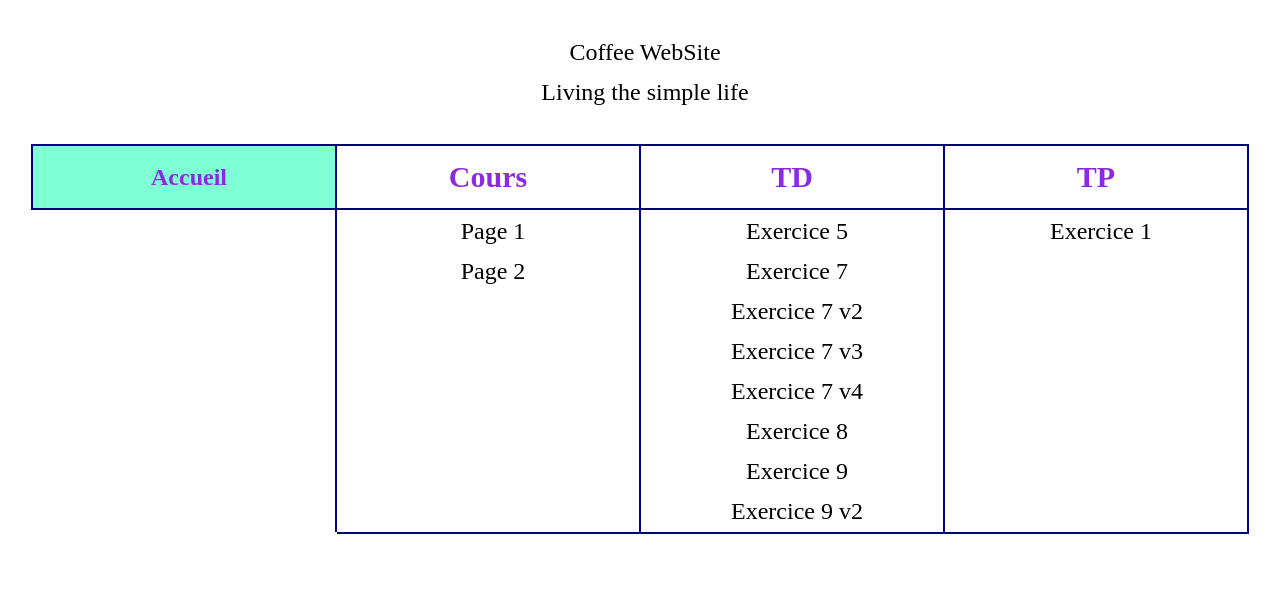
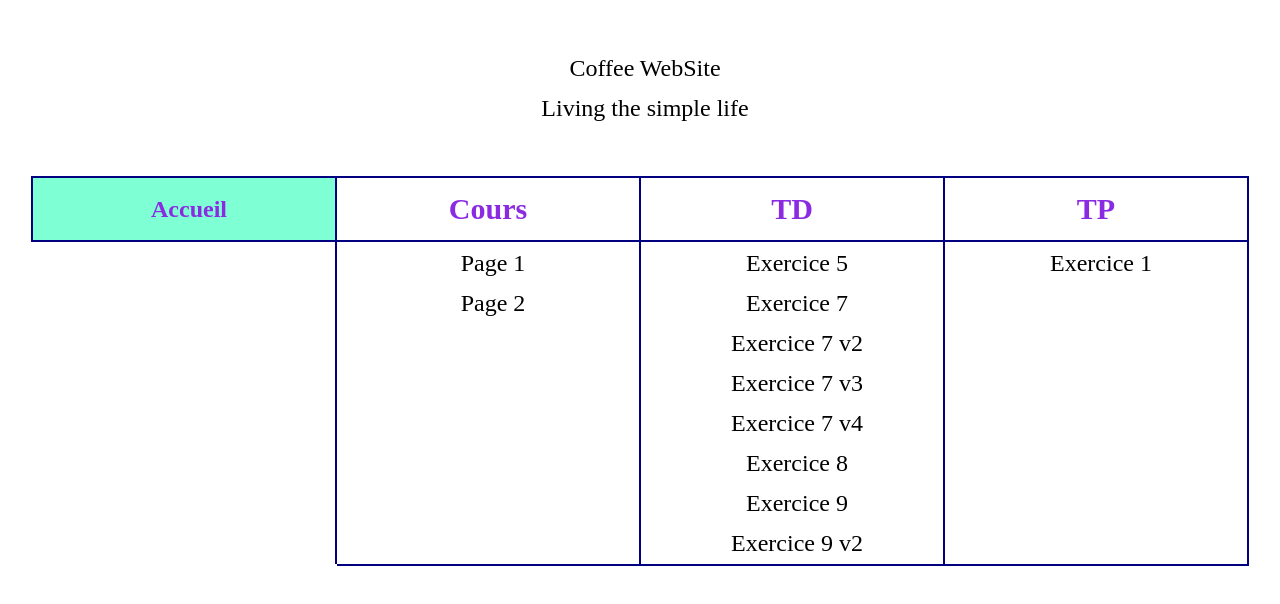
Before and after one commit to WailRh/wail, a plain HTML site: page index.html in a window 1280 px wide. Drawn offline with Linux system fonts and the light colour scheme.

Commit message:
Update index.css

```diff
--- a/index.css
+++ b/index.css
@@ -44,5 +44,6 @@ a:hover {
   font-size: 50px;
 }
 div {
-  margin: 2em;
+  display: block;
+  margin: 3em auto;
 }
```
